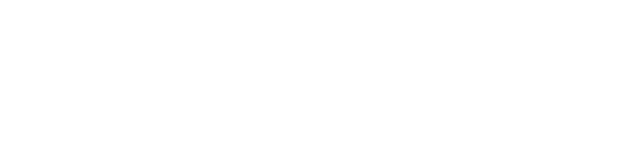
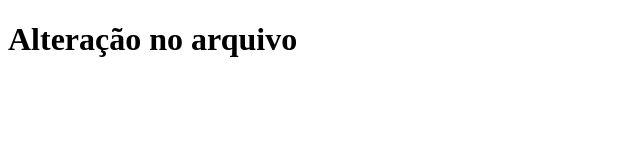
Before and after one commit to PedroGustavo99/curso_git_1, a plain HTML site: page index.html in a window 1280 px wide. Shown: the whole page, without its empty margins (0-640 px from the left). Drawn offline with Linux system fonts and the light colour scheme.

Commit message:
Enviando alterações

```diff
--- a/index.html
+++ b/index.html
@@ -6,6 +6,6 @@
     <title>Document</title>
 </head>
 <body>
-
+    <h1>Alteração no arquivo</h1>
 </body>
 </html>
```
